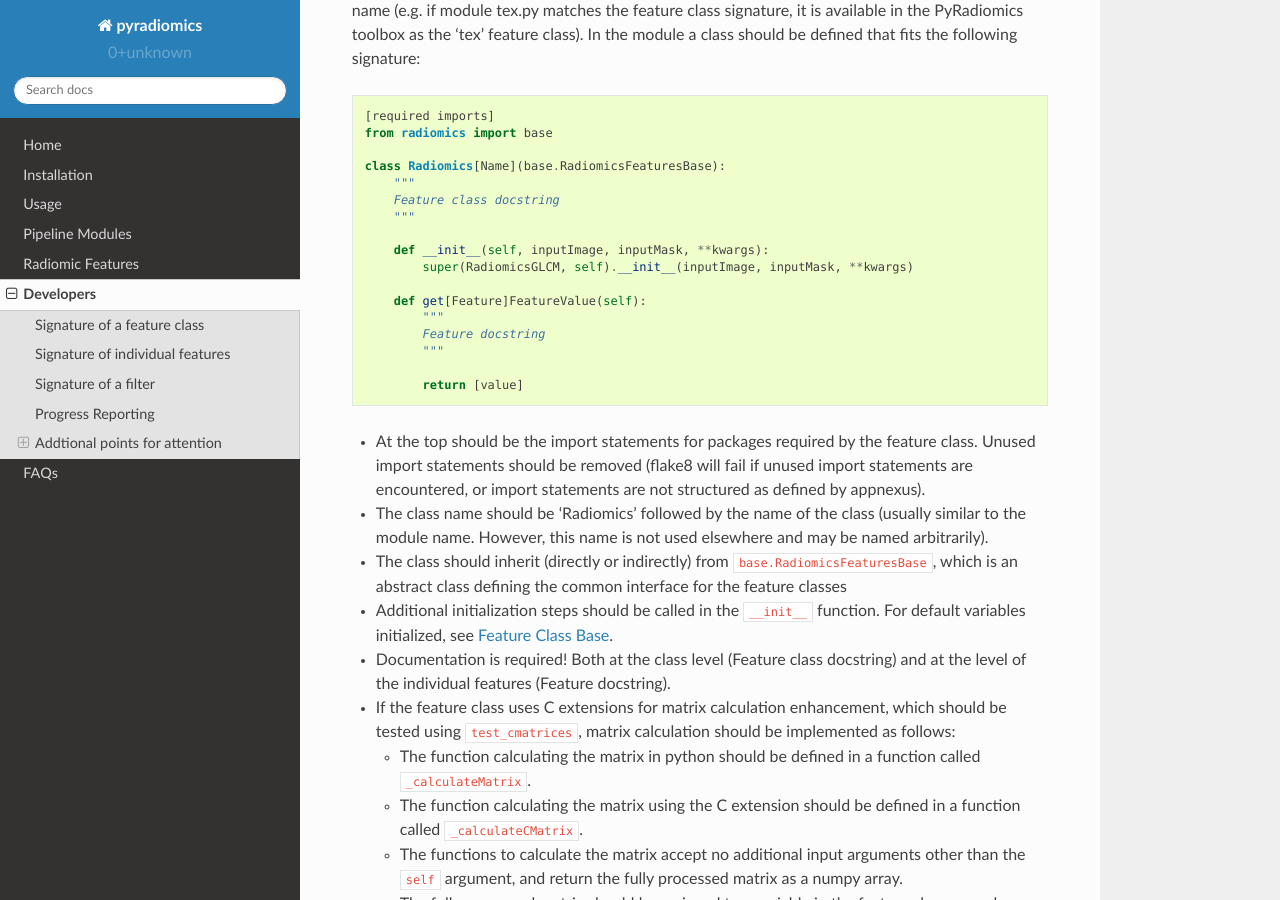
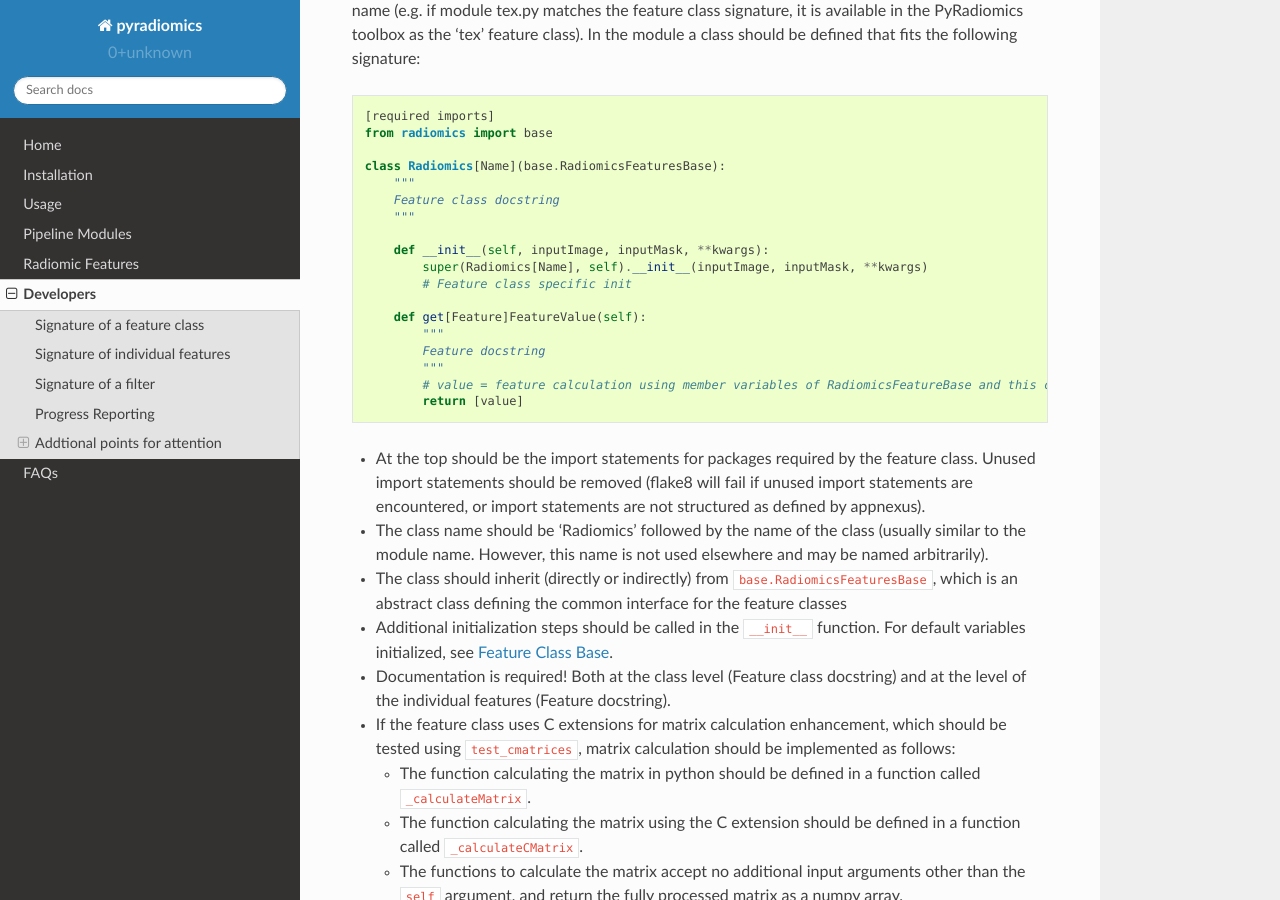
Before and after one commit to AIM-Harvard/pyradiomics, a Sphinx documentation site: the page built from docs/developers.rst, in a window 1280 px wide and 900 px high, scrolled down 411 px. Built offline with Sphinx 7.4.7 and the Read the Docs theme 2.0.0, drawn with Linux system fonts in a browser that asks for light colours.

Commit message:
Fix subclass name in custom feature example
Plus some extra edits to clarify the example.

```diff
--- a/docs/developers.rst
+++ b/docs/developers.rst
@@ -28,13 +28,14 @@ the module a class should be defined that fits the following signature::
         """
 
         def __init__(self, inputImage, inputMask, **kwargs):
-            super(RadiomicsGLCM, self).__init__(inputImage, inputMask, **kwargs)
+            super(Radiomics[Name], self).__init__(inputImage, inputMask, **kwargs)
+            # Feature class specific init
 
         def get[Feature]FeatureValue(self):
             """
             Feature docstring
             """
-
+            # value = feature calculation using member variables of RadiomicsFeatureBase and this class.
             return [value]
 
 * At the top should be the import statements for packages required by the feature class. Unused import statements should
```
